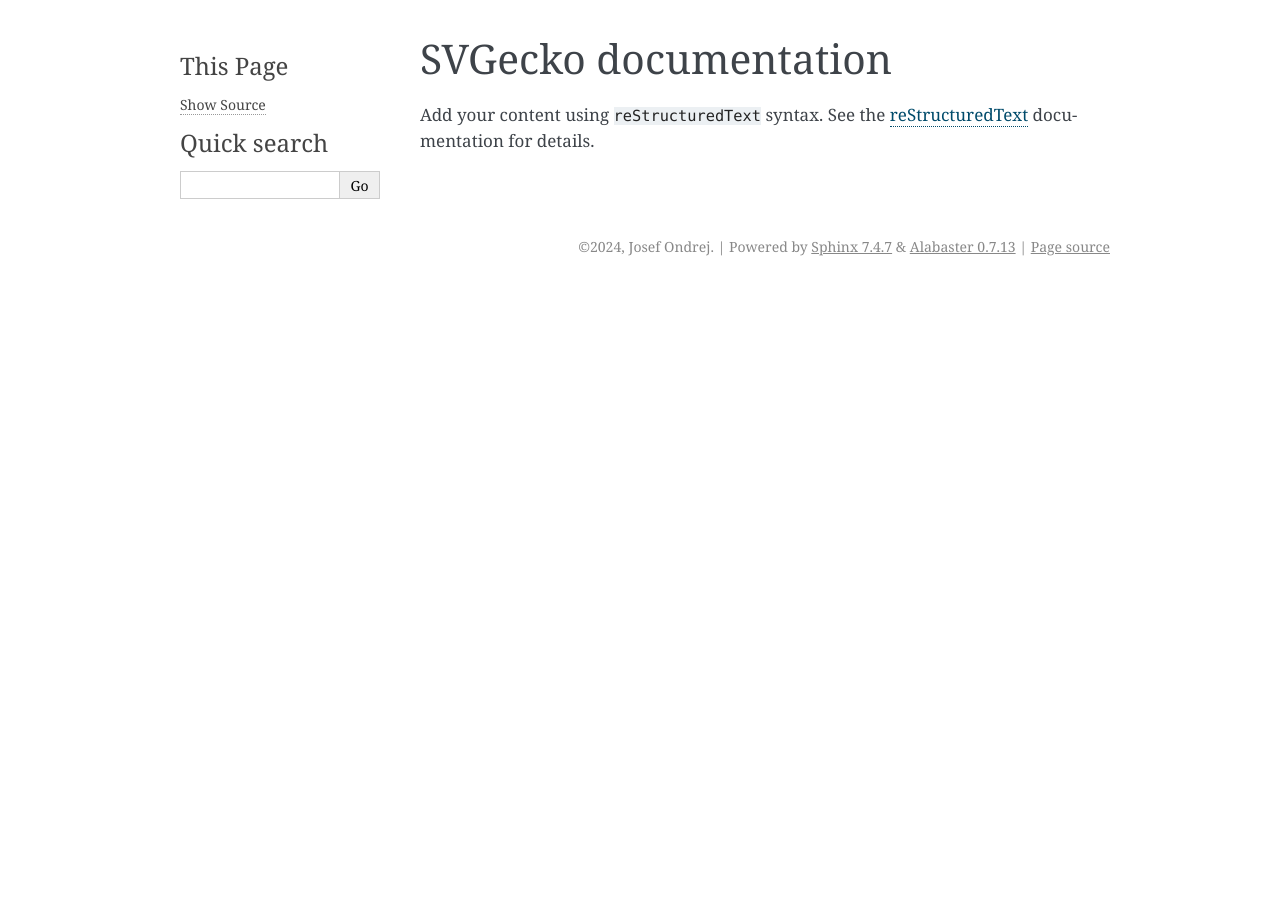
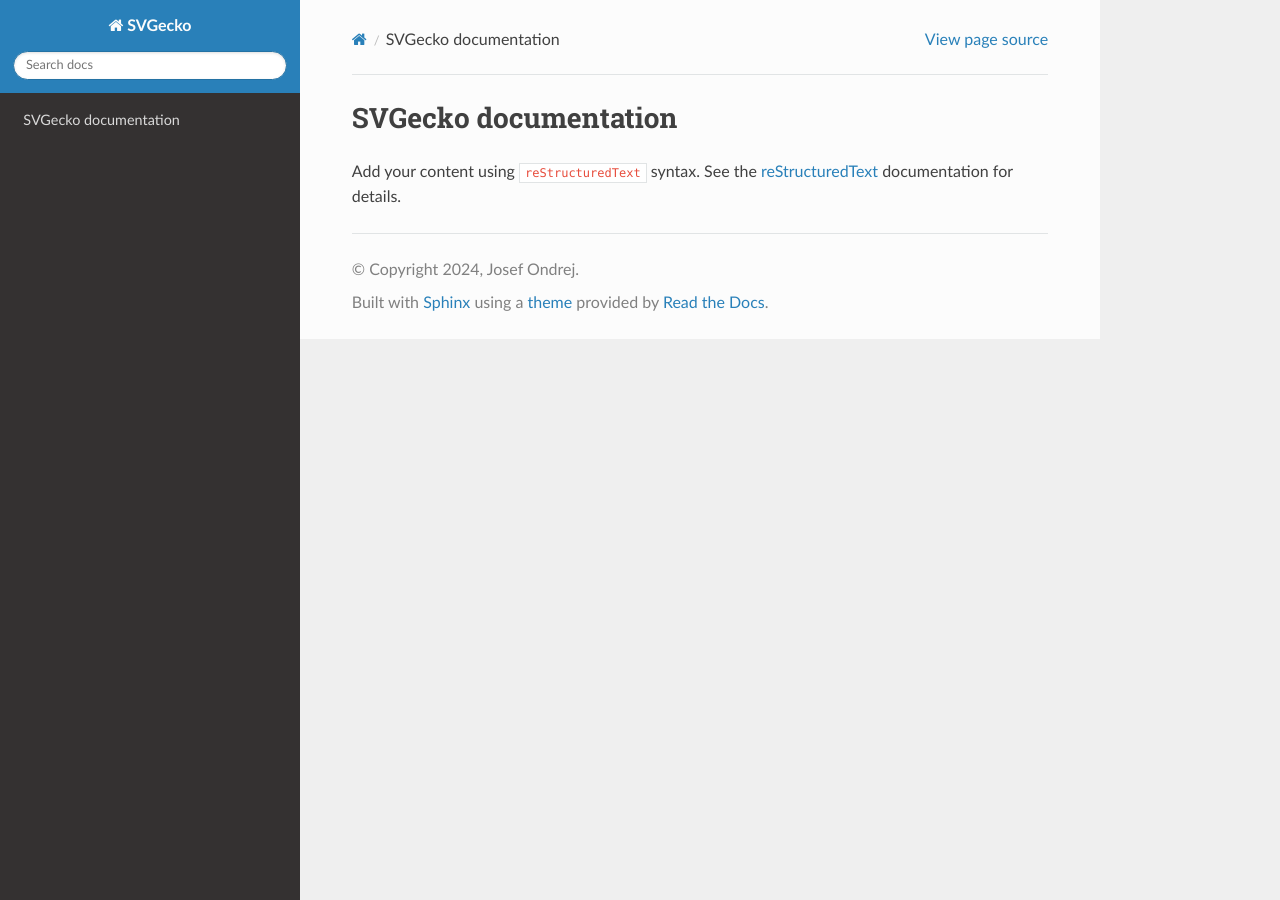
Before and after one commit to josefondrej/svgecko, a Sphinx documentation site: the page built from docs/index.rst, in a window 1280 px wide. Built offline with Sphinx 7.4.7 and the Read the Docs theme 2.0.0, drawn with Linux system fonts in a browser that asks for light colours.

Commit message:
Update sphinx config

```diff
--- a/docs/conf.py
+++ b/docs/conf.py
@@ -15,14 +15,13 @@ release = '0.3.4'
 # https://www.sphinx-doc.org/en/master/usage/configuration.html#general-configuration
 
 extensions = []
+autoapi_dirs = ["../"]
 
 templates_path = ['_templates']
 exclude_patterns = ['_build', 'Thumbs.db', '.DS_Store']
 
-
-
 # -- Options for HTML output -------------------------------------------------
 # https://www.sphinx-doc.org/en/master/usage/configuration.html#options-for-html-output
 
-html_theme = 'alabaster'
+html_theme = 'sphinx_rtd_theme'
 html_static_path = ['_static']
--- /dev/null
+++ b/docs/requirements.txt
@@ -0,0 +1 @@
+sphinx-rtd-theme
```
Also changed, not shown: .readthedocs.yaml.
